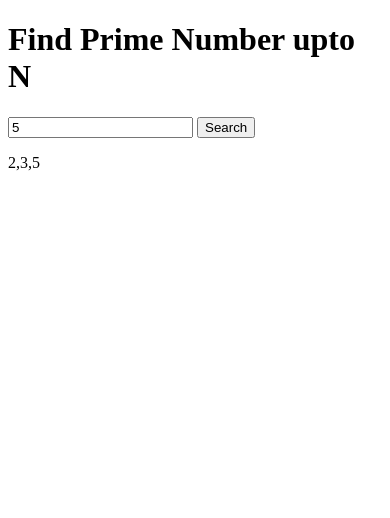
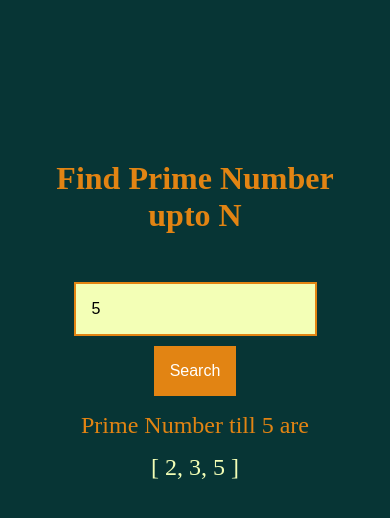
Before and after one commit to Palkesh-Soni-1/N-Prime-Number, a plain HTML site: page index.html in a window 390 px wide. Both pictures are taken after typing "5" into the empty fields and a click on the button "Search". Drawn offline with Linux system fonts and the light colour scheme.

Commit message:
adding css and media query

```diff
--- a/app.js
+++ b/app.js
@@ -1,22 +1,21 @@
 var search = document.getElementById("search")
-search.onclick=function (){
+search.onclick = function () {
     console.log("clicked")
     var input = document.getElementById("input").value
     console.log(input)
     var a = [];
-    if(input<2)
-    document.getElementById("demo").innerHTML = "No Prime Number Present";
-    else{
-        for(let i=2;i<=input;i++)
-        {
+    if (input < 2)
+        document.getElementById("demo").innerHTML = "No Prime Number Present";
+    else if (input == 2)
+        document.getElementById("demo").innerHTML = "Prime number till 2 is only 2";
+
+    else {
+        for (let i = 2; i <= input; i++) {
             let flag = 1;
-            for(let j=2;j<i;j++)
-            {
-                if(i%j==0)
-                {flag = 0;}
+            for (let j = 2; j < i; j++) {
+                if (i % j == 0) { flag = 0; }
             }
-            if(flag)
-            {
+            if (flag) {
                 a.push(i);
                 // console.log(a);
                 // console.log(i);
@@ -25,6 +24,8 @@ search.onclick=function (){
             // console.log(i);
         }
         console.log(a);
-        document.getElementById("demo").innerHTML = a;
+        document.getElementById("demo").innerHTML = `Prime Number till ${input} are <div id="array"> ${a} </div>`;
+        document.getElementById("array").innerHTML = JSON.stringify(a,null,3);
+        // document.getElementById("array").style.color = "red";
     }
 }
--- a/index.html
+++ b/index.html
@@ -4,12 +4,17 @@
     <meta charset="UTF-8">
     <meta name="viewport" content="width=device-width, initial-scale=1.0">
     <title>Prime Number</title>
+    <link rel="stylesheet" href="style.css">
 </head>
 <body>
-    <h1>Find Prime Number upto N</h1>
-    <input type="number" name="Number" placeholder="Input Number Here" id="input" required>
-    <button type="submit" id="search">Search</button>
-    <p id="demo"></p>
+    <div class="full">
+        <h1 id="heading">Find Prime Number upto N</h1>
+        <div id="main">
+            <input type="number" name="Number" placeholder="Input Number Here" id="input" required>
+            <button type="submit" id="search">Search</button>
+        </div>
+        <p id="demo"></p>
+    </div>
     <script src="app.js"></script>
 </body>
 </html>
--- a/style.css
+++ b/style.css
@@ -0,0 +1,126 @@
+*{
+    margin: 0;
+    padding: 0;
+    box-sizing: border-box;
+}
+body{
+    background-color: #073535;
+}
+#demo{
+    width: 100%;
+    height: 100vh;
+}
+#heading{
+    display: flex;
+    justify-content: center;
+    align-items: center;
+    margin: 3rem;
+    font-size: 5rem;
+    color:#E28413;
+}
+#main{
+    display: flex;
+    justify-content: center;
+    align-items: center;
+    gap: 1rem;
+    margin: 2rem;
+}
+#input{
+    font-size: 2rem;
+    padding: 1rem;
+    /* border: 2px solid  #F3FFB6; */
+    border: none;
+    outline: none;
+    /* color:  #F3FFB6; */
+    background-color:  #F3FFB6;
+    border: 2px solid #E28413;
+}
+#search{
+    font-size: 2rem;
+    padding: 1rem;
+    background-color: #E28413;
+    cursor: pointer;
+    color: white;
+    border: none;
+}
+#search:hover{
+    font-size: 2rem;
+    padding: 1rem;
+    background: none;
+    border: 2px solid  #F3FFB6;
+    cursor: pointer;
+    color: white;
+}
+#demo{
+    font-size: 2rem;
+    margin: 5rem;
+    width: 100%;
+    height: 15vh;
+    color:#E28413;
+}
+.full{
+    margin: 10rem;
+}
+#array {
+    display: flex;
+    flex-wrap: wrap;
+    margin-top: 1rem;
+    line-height: 3rem;
+    color: #F3FFB6;
+}
+@media screen and (max-width : 900px){
+
+    .full{
+        margin: 0rem;
+    }
+    #heading{
+        margin-top:10rem;
+        font-size: 2rem;
+        display: block;
+        text-align: center;
+    }
+    #main{
+        display: block;
+        justify-content: center;
+        align-items: center;
+        gap: 0rem;
+        margin: 1rem;
+    }
+    #input{
+        font-size: 1rem;
+        display: block;
+        margin: auto;
+    }
+    #search{
+        font-size: 1rem;
+        display: block;
+        margin: auto;
+        margin-top: 10px;
+    }
+    #search:hover{
+        font-size: 1rem;
+        padding: 1rem;
+        background: none;
+        border: 2px solid  #F3FFB6;
+        cursor: pointer;
+        color: white;
+    }
+    #demo{
+        font-size: 1.5rem;
+        margin: 0rem;
+        width: 100%;
+        height: 30vh;
+        text-align: center;
+    }
+    #array {
+        /* margin-top: 1rem; */
+        /* margin: 1rem; */
+        display: flex;
+        justify-content: center;
+        align-items: center;
+        text-align: center;
+        line-height: 1.5rem;
+    }
+
+
+}
```
